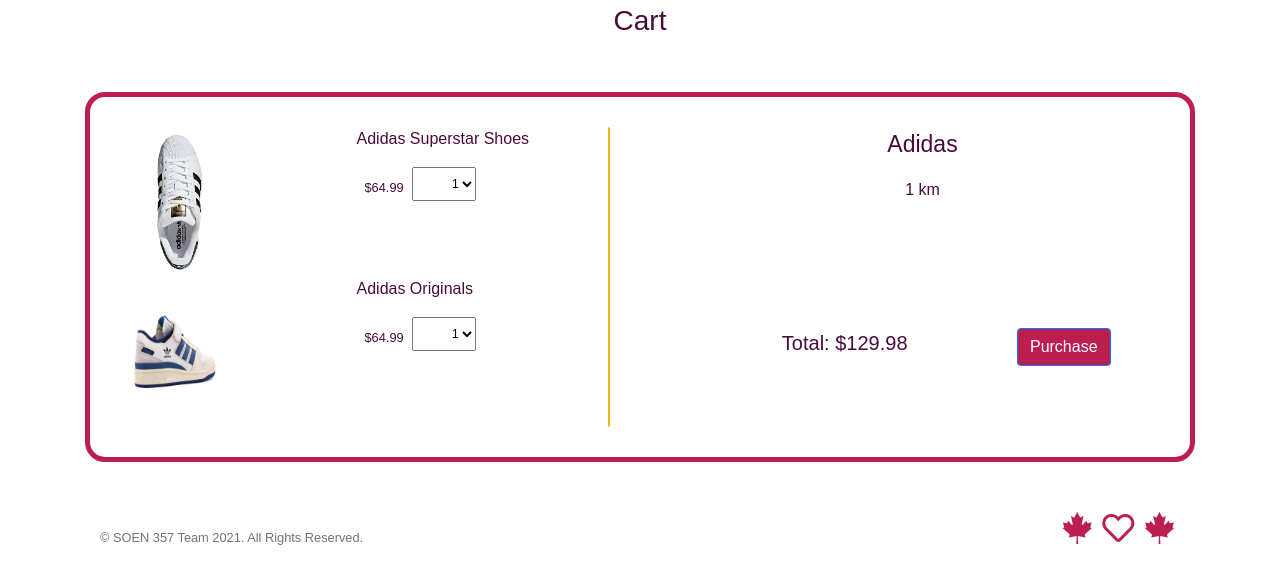
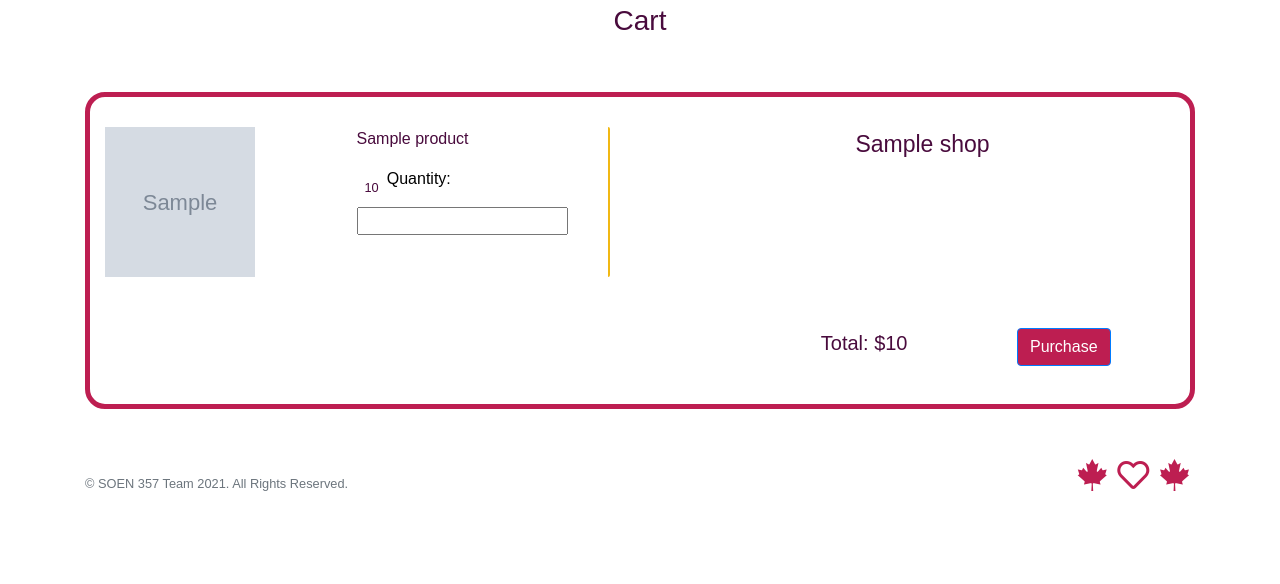
Before and after one commit to AbdulSir/Pro-Local, a Django app: template pro_local/templates/cart.html in a window 1280 px wide. Shown: the part 98-682 px from the top of the page. Run offline with Django 3.2, Linux system fonts and the light colour scheme; the template is opened without the code that fills it: most values are stand-ins (such as "Sample title", 1, 10 or a date in 2020); grey boxes marked "Sample" are stand-in pictures; some libraries are stand-ins or nearby versions; some web fonts are replaced.

Commit message:
Cart template modifications

```diff
--- a/pro_local/pro_local/settings.py
+++ b/pro_local/pro_local/settings.py
@@ -24,7 +24,7 @@ BASE_DIR = Path(__file__).resolve().parent.parent
 SECRET_KEY = '0a2(np9x$t-o7_^%xyj&49_v_qal0*f_t)j(%f@*ksy!tz_i+q'
 
 # SECURITY WARNING: don't run with debug turned on in production!
-DEBUG = True
+DEBUG = False
 
 ALLOWED_HOSTS = ['guarded-cliffs-37637.herokuapp.com']
 
--- a/pro_local/static/assets/js/script.js
+++ b/pro_local/static/assets/js/script.js
@@ -67,6 +67,35 @@ if(parseInt(qty)>0){
 } else{
   killCookie(code);
 }
+}
+
+function getCartQty(code){
+  var ret = getCookie(code);
+  if (ret!=""){
+    return parseInt(ret);
+  }
+  return 0;
+}
+
+function getStoreTotal(store){
+  //find the value of the given cookies
+  var name = "PLCART-";
+  //JSON object to return
+  var ret = 0;
+  var count =1;
+    var decodedCookie = decodeURIComponent(document.cookie);
+    var ca = decodedCookie.split(';');
+    for(var i = 0; i <ca.length; i++) {
+      var c = ca[i];
+      if (c.includes("PLCART")){
+        var item = c.split('=');
+        itemData = item[0].split("-");
+        key = ""+count;
+        ret = ret + (parseInt(itemData[3])*parseInt(item[1]));
+        count = count +1;
+      }
+    }
+    return ret;
 }
 
 function cartCookies(){
--- a/pro_local/templates/cart.html
+++ b/pro_local/templates/cart.html
@@ -5,51 +5,33 @@
         <div class="container"><div class="cart-heading" style="text-align: center; font-size: 28px; color:#490b3d">Cart</div>
         <div class="center"></div>
             <div>
+            {% if shops %}
+                {% for shop in shops%}
                     <div class="brand-card"><div class="card-space"></div>
                         <div class="row">
                             <div class="col">
                                 <div>
                                     <div class="col">
                                         <div class="cart-items">
+                                            {%if shop.products %}
+                                                {% for product in shop.products %}
                                                     <div class="row">
-                                                <div class="col"><img src="assets/img/superstar.jpg" width="150" height="150"></div>
+                                                        <div class="col"><a href="{{ product.img }}"><img src="{{ product.img }}" width="150" height="150"></a></div>
                                                         <div class="col">
                                                             <div class="row">
-                                                        <p style="color: rgb(73,11,61);">Adidas Superstar Shoes</p>
+                                                                <p style="color: rgb(73,11,61);">{{ product.p_name }}</p>
                                                             </div>
                                                             <div class="row">
                                                                 <div class="price" style="color:#490b3d">
-                                                            <small>$64.99</small>
+                                                                    <small>{{ product.price }}</small>
                                                                 </div>
-                                                        <select class="select-quantity">
-                                                            <optgroup label="Quantity:">
-                                                                <option value="12" selected>1</option>
-                                                                <option value="13">2</option>
-                                                                <option value="14">3</option>
-                                                            </optgroup>
-                                                        </select>
+                                                                <label for="quantity">Quantity:</label>
+                                                                <input type="number" id="quantity" name="quantity" min="0" value="getCartQty({{product.code}});">
                                                             </div>
                                                         </div>
                                                     </div>
-                                            <div class="row">
-                                                <div class="col"><img src="assets/img/adidasoriginals.jpg" width="150" height="150"></div>
-                                                <div class="col">
-                                                    <div class="row">
-                                                        <p style="color: rgb(73,11,61);">Adidas Originals</p>
-                                                    </div>
-                                                    <div class="row"><div class="price" style="color:#490b3d">
-                                                        <small>$64.99</small>
-                                                    </div>
-                                                    <select class="select-quantity">
-                                                        <optgroup label="Quantity:">
-                                                            <option value="12" selected>1</option>
-                                                            <option value="13">2</option>
-                                                            <option value="14">3</option>
-                                                        </optgroup>
-                                                    </select>
-                                                    </div>
-                                                </div>
-                                            </div>
+                                                {%endfor%}
+                                            {%endif%}
                                         </div>
                                     </div>
                                 </div>
@@ -58,13 +40,13 @@
                                 <div class="row">
                                     <div class="col">
                                         <div class="row">
-                                            <div class="col"><p class="brand-name" style="text-align:center; font-size:23px;color:#490b3d;">Adidas</p></div>
+                                            <div class="col"><p class="brand-name" style="text-align:center; font-size:23px;color:#490b3d;">{{shop.s_name}}</p></div>
                                         </div>
                                     </div>
                                 </div>
                                 <div class="row">
                                     <div class="col">
-                                        <p class="brand-name" style="text-align:center; font-size:16px;color:#490b3d;">1 km</p>
+                                        <p class="brand-name" style="text-align:center; font-size:16px;color:#490b3d;"></p>
                                     </div>
                                     <div class="row">
                                         <div class="row">
@@ -82,12 +64,12 @@
                                 </div>
                                 <div class="row">
                                     <div class="col">
-                                        <p class="brand-name" style="text-align:center; font-size:20px; text-align:right;color:#490b3d;">Total: $129.98</p>
+                                        <p class="brand-name" style="text-align:center; font-size:20px; text-align:right;color:#490b3d;">Total: ${{store.total}}</p>
                                     </div>
                                     <div class="col">
                                         <div>
                                             <div class="purchase" style="text-align:center;">
-                                                <button class="btn btn-primary" type="button" style="background-color:#bd1e51;">Purchase</button>
+                                                <a href="{{store.link}}" class="btn btn-primary" style="background-color:#bd1e51;">Purchase</a>
                                             </div>
                                         </div>
                                     </div>
@@ -96,82 +78,13 @@
                         </div>
                         <div class="row">
                             <div class="card-space">
-
                             </div>
                         </div>
                     </div>
+                {%endfor%}
+            {%endif%}
+        </div>
         <div class="center"></div>
-                    <!-- <div class="brand-card"><div class="card-space"></div>
-                        <div class="row">
-                            <div class="col">
-                                <div>
-                                    <div class="col">
-                                        <div class="cart-items">
-                                            <div class="row">
-                                                <div class="col"><img src="assets/img/superstar.jpg" width="150" height="150"></div>
-                                                <div class="col">
-                                                    <div class="row">
-                                                        <p style="color: rgb(73,11,61);">Adidas Superstar Shoes</p>
     </div>
-                                                    <div class="row"><div class="price" style="color:#490b3d">
-<small>$64.99</small>
-</div><select class="select-quantity">
-    <optgroup label="Quantity:">
-        <option value="12" selected>1</option>
-        <option value="13">2</option>
-        <option value="14">3</option>
-    </optgroup>
-</select></div>
-                                                </div>
-                                            </div>
-                                            <div class="row">
-                                                <div class="col"><img src="assets/img/adidasoriginals.jpg" width="150" height="150"></div>
-                                                <div class="col">
-                                                    <div class="row">
-                                                        <p style="color: rgb(73,11,61);">Adidas Originals</p>
-                                                    </div>
-                                                    <div class="row"><div class="price" style="color:#490b3d">
-<small>$64.99</small>
-</div><select class="select-quantity">
-    <optgroup label="Quantity:">
-        <option value="12" selected>1</option>
-        <option value="13">2</option>
-        <option value="14">3</option>
-    </optgroup>
-</select></div>
-                                                </div>
-                                            </div>
-                                        </div>
-                                    </div>
-                                </div>
-                            </div>
-                            <div class="col">
-                                <div class="row">
-                                    <div class="col">
-                                        <div class="row">
-                                            <div class="col"><p class="brand-name" style="text-align:center; font-size:23px;color:#490b3d;">Adidas</p></div>
-                                        </div>
-                                    </div>
-                                </div>
-                                <div class="row">
-                                    <div class="col"><p class="brand-name" style="text-align:center; font-size:16px;color:#490b3d;">1 km</p></div><div class="row"><div class="row">
-    <div class="center"></div>
-</div></div>
-                                </div><div class="row">
-    <div class="center"></div>
-</div><div class="row"><div class="row">
-    <div class="center"></div>
-</div></div>
-                                <div class="row"><div class="col"><p class="brand-name" style="text-align:center; font-size:20px; text-align:right; color:#490b3d">Total: $129.98</p></div><div class="col"><div>
-  <div class="purchase" style="text-align:center;">
-    <button class="btn btn-primary" type="button" style="background-color:#bd1e51;">Purchase</button>
-  </div>
-</div></div></div>
-                            </div>
-                        </div>
-                        <div class="row"><div class="card-space"></div></div>
-                    </div>
-                </div>
-            </div>
-        </section> -->
+</section>
 {% endblock %}
```
Lines whose indentation alone changed are shown as unchanged.
